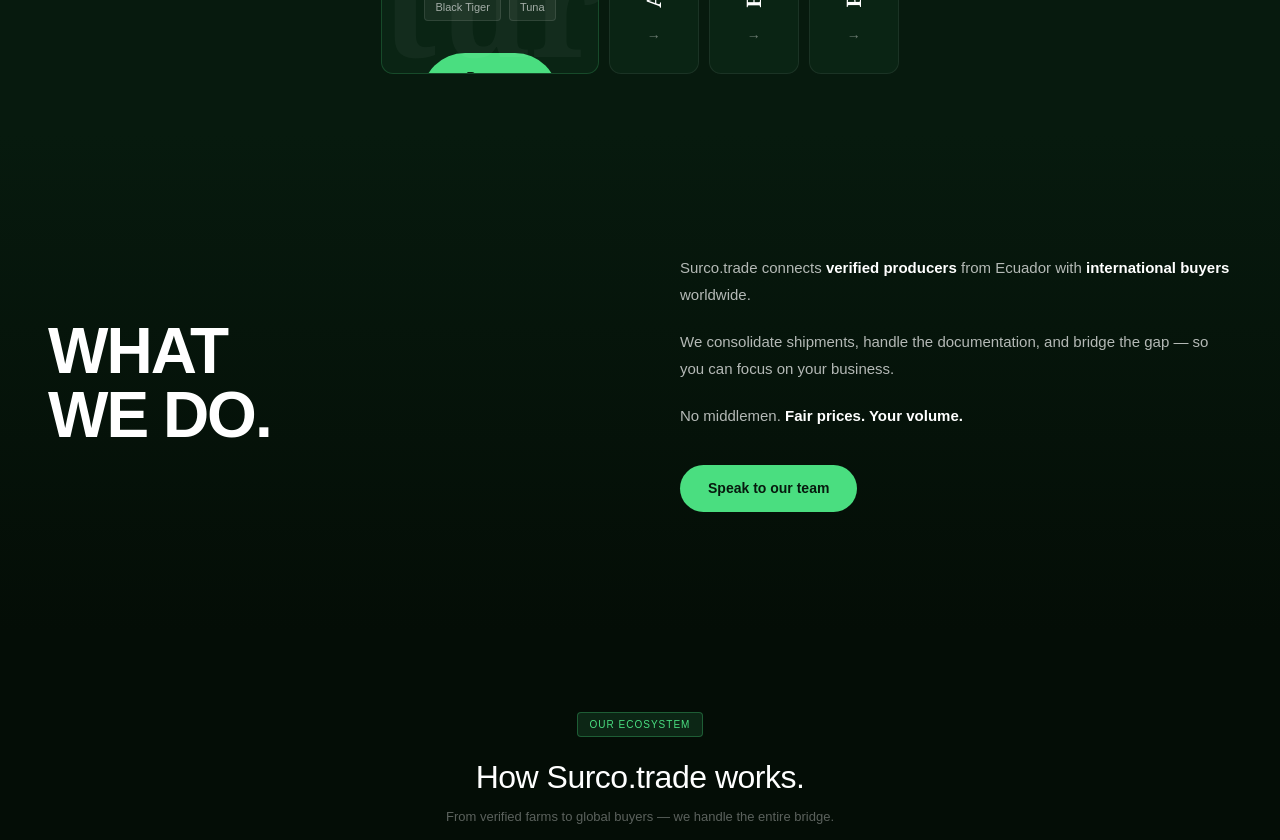
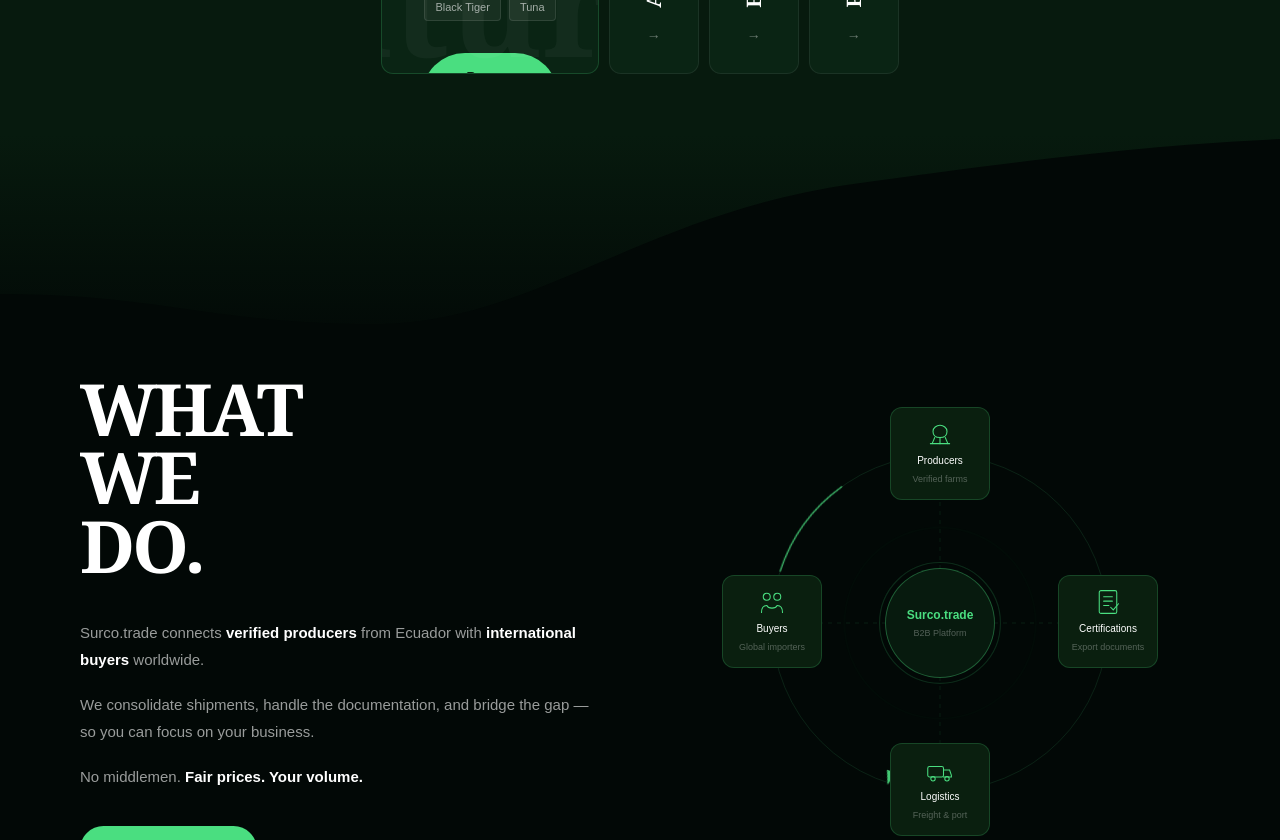
Before and after one commit to Jerryfrias/surco-trade, a Next.js app: page / in a window 1280 px wide. Shown: the part 1960-2800 px from the top of the page. Built offline with nearby package versions, Linux system fonts and the light colour scheme.

Commit message:
what we do + ecosistema con ola

```diff
--- a/app/page.tsx
+++ b/app/page.tsx
@@ -211,82 +211,86 @@
           ))}
         </div>
       </div>
-{/* WHAT WE DO */}
-      <div style={{ background: "linear-gradient(180deg, #071a0e 0%, #040d06 100%)", padding: "120px 48px", display: "grid", gridTemplateColumns: "1fr 1fr", gap: "80px", alignItems: "center" }}>
+{/* WHAT WE DO + ECOSISTEMA */}
       <div>
-          <h2 style={{ fontSize: "64px", fontWeight: 700, letterSpacing: "-2px", lineHeight: 1, color: "white", textTransform: "uppercase" }}>What<br />we do.</h2>
+        {/* OLA DE TRANSICIÓN */}
+        <div style={{ position: "relative", height: "220px", overflow: "hidden" }}>
+          <div style={{ position: "absolute", top: 0, left: 0, width: "100%", height: "100%", background: "linear-gradient(to bottom, #071a0e 0%, #020806 100%)" }} />
+          <svg viewBox="0 0 1200 220" preserveAspectRatio="none" style={{ position: "absolute", top: 0, left: 0, width: "100%", height: "100%" }}>
+            <path d="M0,160 C150,160 200,190 350,190 C500,190 600,80 800,50 C1000,20 1100,10 1200,5 L1200,220 L0,220 Z" fill="#020806" />
+          </svg>
         </div>
+
+        {/* CONTENIDO */}
+        <div style={{ background: "#020806", padding: "20px 80px 100px", display: "grid", gridTemplateColumns: "1fr 1fr", gap: "80px", alignItems: "center" }}>
+
+          {/* TEXTO */}
           <div>
-          <p style={{ fontSize: "15px", lineHeight: 1.8, color: "rgba(255,255,255,0.7)", marginBottom: "20px" }}>
+            <h2 style={{ fontSize: "72px", fontWeight: 700, letterSpacing: "-3px", lineHeight: 0.95, color: "white", textTransform: "uppercase", marginBottom: "40px", fontFamily: "Georgia, serif" }}>
+              WHAT<br />WE<br />DO.
+            </h2>
+            <p style={{ fontSize: "15px", lineHeight: 1.8, color: "rgba(255,255,255,0.6)", marginBottom: "18px" }}>
               Surco.trade connects <strong style={{ color: "white" }}>verified producers</strong> from Ecuador with <strong style={{ color: "white" }}>international buyers</strong> worldwide.
             </p>
-          <p style={{ fontSize: "15px", lineHeight: 1.8, color: "rgba(255,255,255,0.7)", marginBottom: "20px" }}>
+            <p style={{ fontSize: "15px", lineHeight: 1.8, color: "rgba(255,255,255,0.6)", marginBottom: "18px" }}>
               We consolidate shipments, handle the documentation, and bridge the gap — so you can focus on your business.
             </p>
-          <p style={{ fontSize: "15px", lineHeight: 1.8, color: "rgba(255,255,255,0.7)", marginBottom: "36px" }}>
+            <p style={{ fontSize: "15px", lineHeight: 1.8, color: "rgba(255,255,255,0.6)", marginBottom: "36px" }}>
               No middlemen. <strong style={{ color: "white" }}>Fair prices. Your volume.</strong>
             </p>
-          <button style={{ background: "#4ade80", color: "#071a0e", fontSize: "14px", fontWeight: 600, padding: "13px 28px", borderRadius: "50px", border: "none", cursor: "pointer" }}>Speak to our team</button>
-        </div>
+            <button style={{ background: "#4ade80", color: "#020806", fontSize: "14px", fontWeight: 600, padding: "13px 28px", borderRadius: "50px", border: "none", cursor: "pointer" }}>
+              Speak to our team
+            </button>
           </div>
 
           {/* ECOSISTEMA */}
-      <div style={{ background: "#040d06", minHeight: "100vh", padding: "80px 48px", display: "flex", flexDirection: "column", alignItems: "center", justifyContent: "center" }}>
+          <div style={{ display: "flex", justifyContent: "center" }}>
             <style>{`
               @keyframes arcspin { from{transform:rotate(0deg)} to{transform:rotate(360deg)} }
               @keyframes arrowspin { from{transform:rotate(0deg)} to{transform:rotate(360deg)} }
               @keyframes ecosyspulse { 0%{transform:translate(-50%,-50%) scale(1);opacity:1} 100%{transform:translate(-50%,-50%) scale(2);opacity:0} }
-          .enode-box:hover { border-color: rgba(74,222,128,0.5) !important; background: #0a2414 !important; }
+              .enode-box:hover { border-color: rgba(74,222,128,0.5) !important; }
             `}</style>
-        <div style={{ display: "inline-block", background: "rgba(74,222,128,0.12)", color: "#4ade80", fontSize: "10px", letterSpacing: "1px", textTransform: "uppercase", padding: "4px 12px", borderRadius: "4px", border: "0.5px solid rgba(74,222,128,0.3)", marginBottom: "16px" }}>Our ecosystem</div>
-        <h2 style={{ color: "white", fontSize: "32px", fontWeight: 500, letterSpacing: "-0.5px", marginBottom: "6px" }}>How Surco.trade works.</h2>
-        <p style={{ color: "rgba(255,255,255,0.35)", fontSize: "13px", marginBottom: "48px" }}>From verified farms to global buyers — we handle the entire bridge.</p>
-
-        <div style={{ position: "relative", width: "520px", height: "520px", margin: "0 auto" }}>
-          <svg style={{ position: "absolute", top: 0, left: 0, width: "100%", height: "100%" }} viewBox="0 0 520 520" fill="none">
-            <circle cx="260" cy="260" r="190" stroke="rgba(74,222,128,0.12)" strokeWidth="1"/>
-            <line x1="260" y1="260" x2="260" y2="70" stroke="#4ade80" strokeWidth="0.5" strokeDasharray="4 5" opacity="0.25"/>
-            <line x1="260" y1="260" x2="450" y2="260" stroke="#4ade80" strokeWidth="0.5" strokeDasharray="4 5" opacity="0.25"/>
-            <line x1="260" y1="260" x2="260" y2="450" stroke="#4ade80" strokeWidth="0.5" strokeDasharray="4 5" opacity="0.25"/>
-            <line x1="260" y1="260" x2="70" y2="260" stroke="#4ade80" strokeWidth="0.5" strokeDasharray="4 5" opacity="0.25"/>
-            <circle cx="260" cy="70" r="3" fill="#4ade80" opacity="0.5"/>
-            <circle cx="450" cy="260" r="3" fill="#4ade80" opacity="0.5"/>
-            <circle cx="260" cy="450" r="3" fill="#4ade80" opacity="0.5"/>
-            <circle cx="70" cy="260" r="3" fill="#4ade80" opacity="0.5"/>
-            <circle cx="260" cy="260" r="190" stroke="#4ade80" strokeWidth="2" strokeDasharray="120 1074" strokeLinecap="round" opacity="0.7" style={{ transformOrigin: "260px 260px", animation: "arcspin 4s linear infinite" }}/>
-            <g style={{ transformOrigin: "260px 260px", animation: "arrowspin 4s linear infinite" }}>
-              <polygon points="260,68 255,82 265,82" fill="#4ade80" opacity="0.8"/>
+            <div style={{ position: "relative", width: "460px", height: "460px" }}>
+              <svg style={{ position: "absolute", top: 0, left: 0, width: "100%", height: "100%" }} viewBox="0 0 460 460" fill="none">
+                <circle cx="230" cy="230" r="168" stroke="rgba(74,222,128,0.12)" strokeWidth="1" />
+                <line x1="230" y1="230" x2="230" y2="62" stroke="#4ade80" strokeWidth="0.5" strokeDasharray="4 5" opacity="0.2" />
+                <line x1="230" y1="230" x2="398" y2="230" stroke="#4ade80" strokeWidth="0.5" strokeDasharray="4 5" opacity="0.2" />
+                <line x1="230" y1="230" x2="230" y2="398" stroke="#4ade80" strokeWidth="0.5" strokeDasharray="4 5" opacity="0.2" />
+                <line x1="230" y1="230" x2="62" y2="230" stroke="#4ade80" strokeWidth="0.5" strokeDasharray="4 5" opacity="0.2" />
+                <circle cx="230" cy="62" r="3" fill="#4ade80" opacity="0.4" />
+                <circle cx="398" cy="230" r="3" fill="#4ade80" opacity="0.4" />
+                <circle cx="230" cy="398" r="3" fill="#4ade80" opacity="0.4" />
+                <circle cx="62" cy="230" r="3" fill="#4ade80" opacity="0.4" />
+                <circle cx="230" cy="230" r="168" stroke="#4ade80" strokeWidth="1.5" strokeDasharray="106 950" strokeLinecap="round" opacity="0.7" style={{ transformOrigin: "230px 230px", animation: "arcspin 4s linear infinite" }} />
+                <g style={{ transformOrigin: "230px 230px", animation: "arrowspin 4s linear infinite" }}>
+                  <polygon points="230,60 225,74 235,74" fill="#4ade80" opacity="0.9" />
                 </g>
               </svg>
-
-          {/* Pulse */}
-          <div style={{ position: "absolute", top: "50%", left: "50%", width: "120px", height: "120px", borderRadius: "50%", border: "1px solid rgba(74,222,128,0.2)", transform: "translate(-50%, -50%)", animation: "ecosyspulse 3s ease-out infinite" }}/>
-          <div style={{ position: "absolute", top: "50%", left: "50%", width: "120px", height: "120px", borderRadius: "50%", border: "1px solid rgba(74,222,128,0.1)", transform: "translate(-50%, -50%)", animation: "ecosyspulse 3s ease-out infinite 1.5s" }}/>
-
-          {/* Center */}
-          <div style={{ position: "absolute", top: "50%", left: "50%", transform: "translate(-50%, -50%)", width: "120px", height: "120px", background: "#071a0e", border: "1px solid rgba(74,222,128,0.35)", borderRadius: "50%", display: "flex", flexDirection: "column", alignItems: "center", justifyContent: "center", zIndex: 10 }}>
-            <div style={{ color: "#4ade80", fontSize: "13px", fontWeight: 600 }}>Surco.trade</div>
+              <div style={{ position: "absolute", top: "50%", left: "50%", width: "110px", height: "110px", borderRadius: "50%", border: "1px solid rgba(74,222,128,0.2)", transform: "translate(-50%,-50%)", animation: "ecosyspulse 3s ease-out infinite" }} />
+              <div style={{ position: "absolute", top: "50%", left: "50%", width: "110px", height: "110px", borderRadius: "50%", border: "1px solid rgba(74,222,128,0.1)", transform: "translate(-50%,-50%)", animation: "ecosyspulse 3s ease-out infinite 1.5s" }} />
+              <div style={{ position: "absolute", top: "50%", left: "50%", transform: "translate(-50%,-50%)", width: "110px", height: "110px", background: "#071a0e", border: "1px solid rgba(74,222,128,0.35)", borderRadius: "50%", display: "flex", flexDirection: "column", alignItems: "center", justifyContent: "center", zIndex: 10 }}>
+                <div style={{ color: "#4ade80", fontSize: "12px", fontWeight: 600 }}>Surco.trade</div>
                 <div style={{ color: "rgba(255,255,255,0.3)", fontSize: "9px", marginTop: "3px" }}>B2B Platform</div>
               </div>
-
-          {/* NORTH: Producers */}
               {[
-            { label: "Producers", sub: "Verified farms", pos: { top: "calc(50% - 245px)", left: "calc(50% - 55px)" }, icon: <svg width="32" height="32" viewBox="0 0 32 32" fill="none" stroke="#4ade80" strokeWidth="1.2" strokeLinecap="round"><path d="M16 6 C12 6 8 9 8 13 C8 18 12 20 16 20 C20 20 24 18 24 13 C24 9 20 6 16 6Z"/><line x1="10" y1="20" x2="7" y2="27"/><line x1="22" y1="20" x2="25" y2="27"/><line x1="16" y1="20" x2="16" y2="27"/><line x1="5" y1="27" x2="27" y2="27"/></svg> },
-            { label: "Certifications", sub: "Export documents", pos: { top: "calc(50% - 55px)", left: "calc(50% + 135px)" }, icon: <svg width="32" height="32" viewBox="0 0 32 32" fill="none" stroke="#4ade80" strokeWidth="1.2" strokeLinecap="round"><rect x="6" y="3" width="20" height="26" rx="2"/><line x1="11" y1="10" x2="21" y2="10"/><line x1="11" y1="15" x2="21" y2="15"/><line x1="11" y1="20" x2="17" y2="20"/><path d="M19 22 L22 25 L28 18"/></svg> },
-            { label: "Logistics", sub: "Freight & port", pos: { top: "calc(50% + 135px)", left: "calc(50% - 55px)" }, icon: <svg width="32" height="32" viewBox="0 0 32 32" fill="none" stroke="#4ade80" strokeWidth="1.2" strokeLinecap="round"><rect x="2" y="12" width="18" height="12" rx="2"/><path d="M20 16 L27 16 L29 22 L29 24 L20 24"/><circle cx="8" cy="26" r="2.5"/><circle cx="24" cy="26" r="2.5"/></svg> },
-            { label: "Buyers", sub: "Global importers", pos: { top: "calc(50% - 55px)", left: "calc(50% - 245px)" }, icon: <svg width="32" height="32" viewBox="0 0 32 32" fill="none" stroke="#4ade80" strokeWidth="1.2" strokeLinecap="round"><circle cx="10" cy="10" r="4"/><circle cx="22" cy="10" r="4"/><path d="M4 28 C4 22 7 20 10 20"/><path d="M28 28 C28 22 25 20 22 20"/><path d="M10 20 C12 24 20 24 22 20"/></svg> },
+                { label: "Producers", sub: "Verified farms", pos: { top: "calc(50% - 216px)", left: "calc(50% - 50px)" }, icon: <svg width="28" height="28" viewBox="0 0 32 32" fill="none" stroke="#4ade80" strokeWidth="1.2" strokeLinecap="round"><path d="M16 6C12 6 8 9 8 13C8 18 12 20 16 20C20 20 24 18 24 13C24 9 20 6 16 6Z" /><line x1="10" y1="20" x2="7" y2="27" /><line x1="22" y1="20" x2="25" y2="27" /><line x1="16" y1="20" x2="16" y2="27" /><line x1="5" y1="27" x2="27" y2="27" /></svg> },
+                { label: "Certifications", sub: "Export documents", pos: { top: "calc(50% - 48px)", left: "calc(50% + 118px)" }, icon: <svg width="28" height="28" viewBox="0 0 32 32" fill="none" stroke="#4ade80" strokeWidth="1.2" strokeLinecap="round"><rect x="6" y="3" width="20" height="26" rx="2" /><line x1="11" y1="10" x2="21" y2="10" /><line x1="11" y1="15" x2="21" y2="15" /><line x1="11" y1="20" x2="17" y2="20" /><path d="M19 22L22 25L28 18" /></svg> },
+                { label: "Logistics", sub: "Freight & port", pos: { top: "calc(50% + 120px)", left: "calc(50% - 50px)" }, icon: <svg width="28" height="28" viewBox="0 0 32 32" fill="none" stroke="#4ade80" strokeWidth="1.2" strokeLinecap="round"><rect x="2" y="12" width="18" height="12" rx="2" /><path d="M20 16L27 16L29 22L29 24L20 24" /><circle cx="8" cy="26" r="2.5" /><circle cx="24" cy="26" r="2.5" /></svg> },
+                { label: "Buyers", sub: "Global importers", pos: { top: "calc(50% - 48px)", left: "calc(50% - 218px)" }, icon: <svg width="28" height="28" viewBox="0 0 32 32" fill="none" stroke="#4ade80" strokeWidth="1.2" strokeLinecap="round"><circle cx="10" cy="10" r="4" /><circle cx="22" cy="10" r="4" /><path d="M4 28C4 22 7 20 10 20" /><path d="M28 28C28 22 25 20 22 20" /><path d="M10 20C12 24 20 24 22 20" /></svg> },
               ].map(node => (
-            <div key={node.label} className="enode-box" style={{ position: "absolute", width: "110px", ...node.pos }}>
-              <div style={{ background: "#071a0e", border: "0.5px solid rgba(74,222,128,0.2)", borderRadius: "14px", padding: "14px 10px", display: "flex", flexDirection: "column", alignItems: "center", gap: "6px", transition: "all 0.3s" }}>
+                <div key={node.label} className="enode-box" style={{ position: "absolute", width: "100px", ...node.pos }}>
+                  <div style={{ background: "#0a1f0f", border: "0.5px solid rgba(74,222,128,0.2)", borderRadius: "12px", padding: "12px 8px", display: "flex", flexDirection: "column", alignItems: "center", gap: "5px" }}>
                     {node.icon}
-                <div style={{ color: "white", fontSize: "11px", fontWeight: 500 }}>{node.label}</div>
-                <div style={{ color: "rgba(255,255,255,0.3)", fontSize: "9px", textAlign: "center", lineHeight: 1.3 }}>{node.sub}</div>
+                    <div style={{ color: "white", fontSize: "10px", fontWeight: 500 }}>{node.label}</div>
+                    <div style={{ color: "rgba(255,255,255,0.3)", fontSize: "9px", textAlign: "center" }}>{node.sub}</div>
                   </div>
                 </div>
               ))}
             </div>
+          </div>
 
-
+        </div>
       </div>
 
       {/* HERO ILUSTRACIONES - fondo 2 (más oscuro) */}
```
Lines whose indentation alone changed are shown as unchanged.
